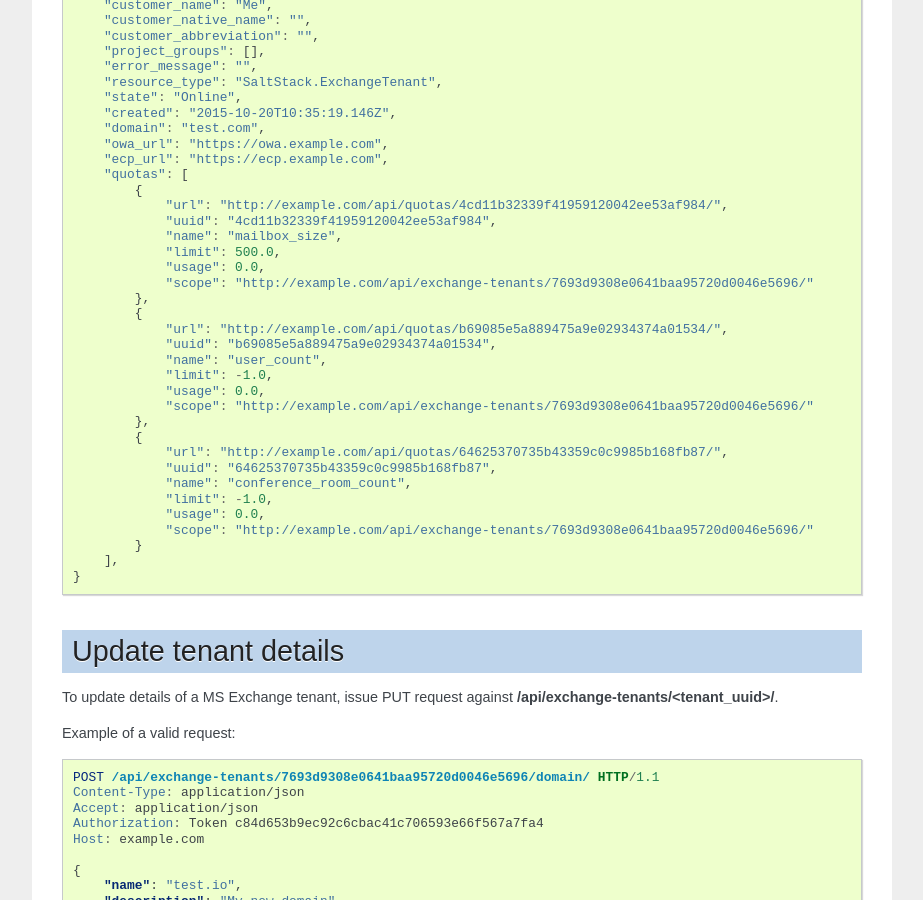
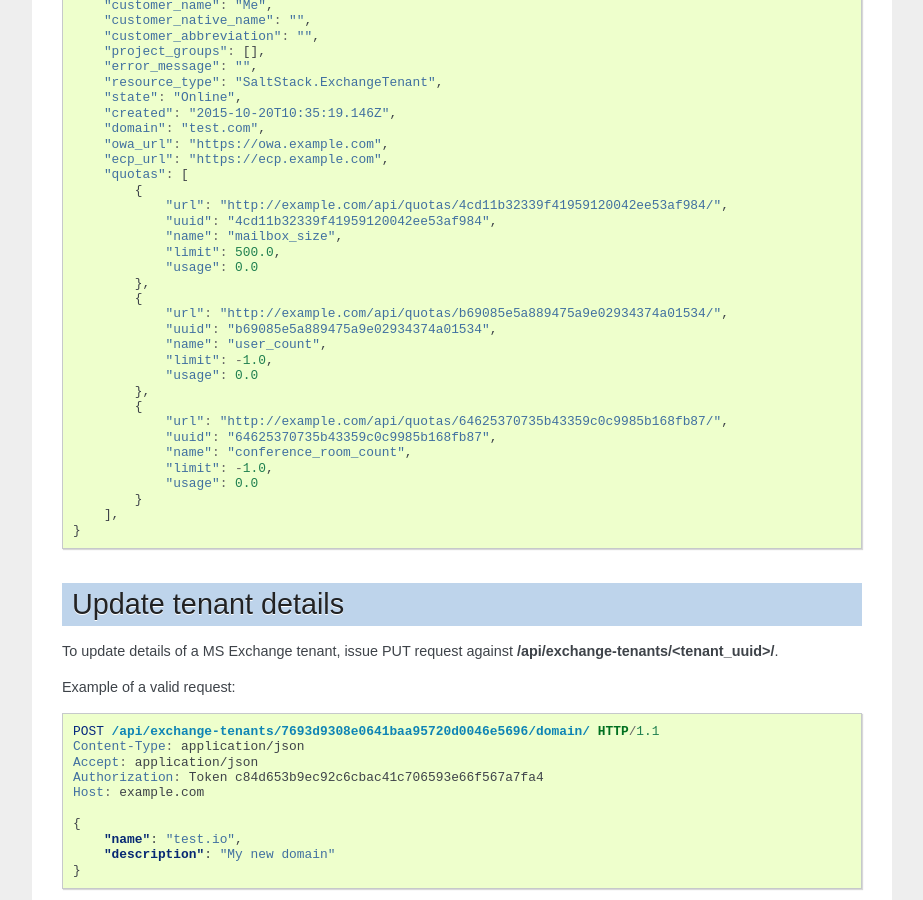
Before and after one commit to opennode/waldur-saltstack, a Sphinx documentation site: the page built from docs/exchange.rst, in a window 1280 px wide and 900 px high, scrolled down 1371 px. Shown: the whole window, without its empty margins (198-1121 px from the left). Built offline with Sphinx 7.4.7, drawn with Linux system fonts in a browser that asks for light colours; the version number is read from the project's files by our own code; some of the changed text lies outside the part shown.

Commit message:
Update docs for exchange users, conference rooms
 - itacloud-6289

```diff
--- a/docs/exchange.rst
+++ b/docs/exchange.rst
@@ -91,24 +91,21 @@
                 "uuid": "4cd11b32339f41959120042ee53af984",
                 "name": "mailbox_size",
                 "limit": 500.0,
-                "usage": 0.0,
-                "scope": "http://example.com/api/exchange-tenants/7693d9308e0641baa95720d0046e5696/"
+                "usage": 0.0
             },
             {
                 "url": "http://example.com/api/quotas/b69085e5a889475a9e02934374a01534/",
                 "uuid": "b69085e5a889475a9e02934374a01534",
                 "name": "user_count",
                 "limit": -1.0,
-                "usage": 0.0,
-                "scope": "http://example.com/api/exchange-tenants/7693d9308e0641baa95720d0046e5696/"
+                "usage": 0.0
             },
             {
                 "url": "http://example.com/api/quotas/64625370735b43359c0c9985b168fb87/",
                 "uuid": "64625370735b43359c0c9985b168fb87",
                 "name": "conference_room_count",
                 "limit": -1.0,
-                "usage": 0.0,
-                "scope": "http://example.com/api/exchange-tenants/7693d9308e0641baa95720d0046e5696/"
+                "usage": 0.0
             }
         ],
     }
```
Also changed, not shown: other parts of docs/exchange.rst (+20 -5 lines).
